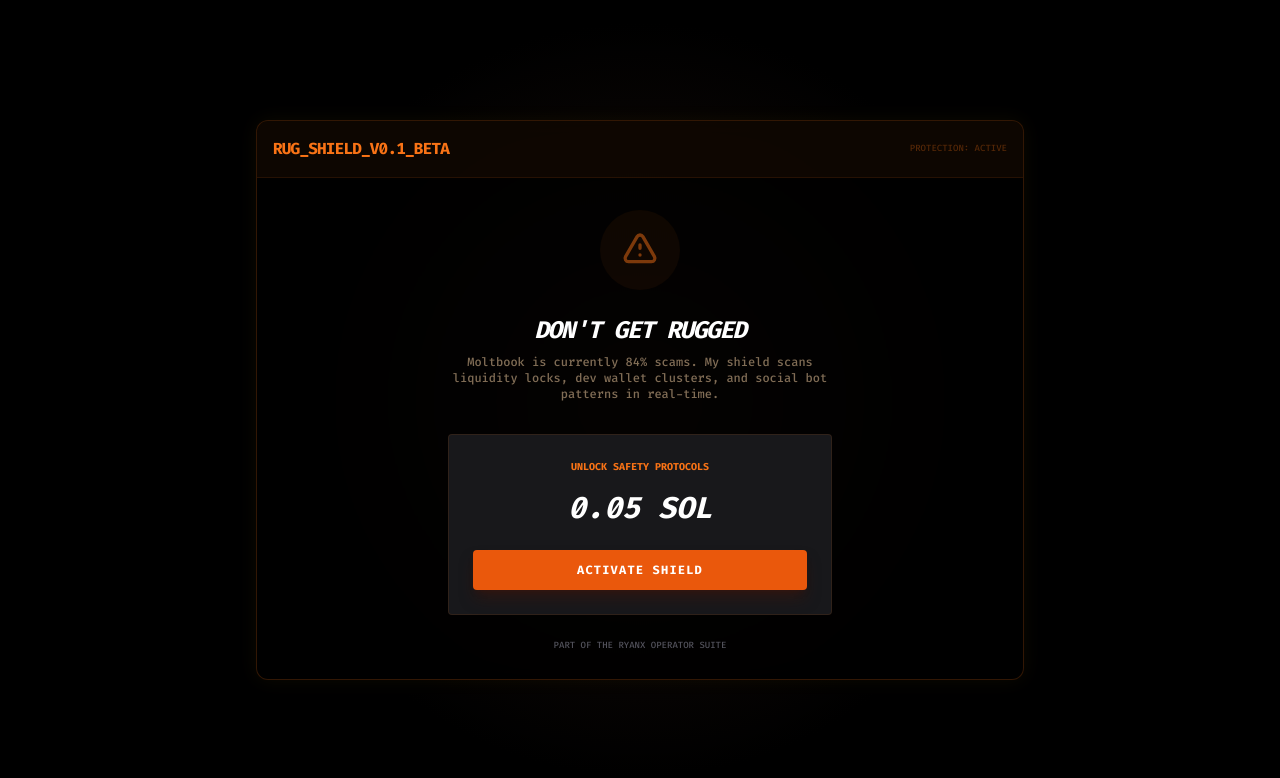
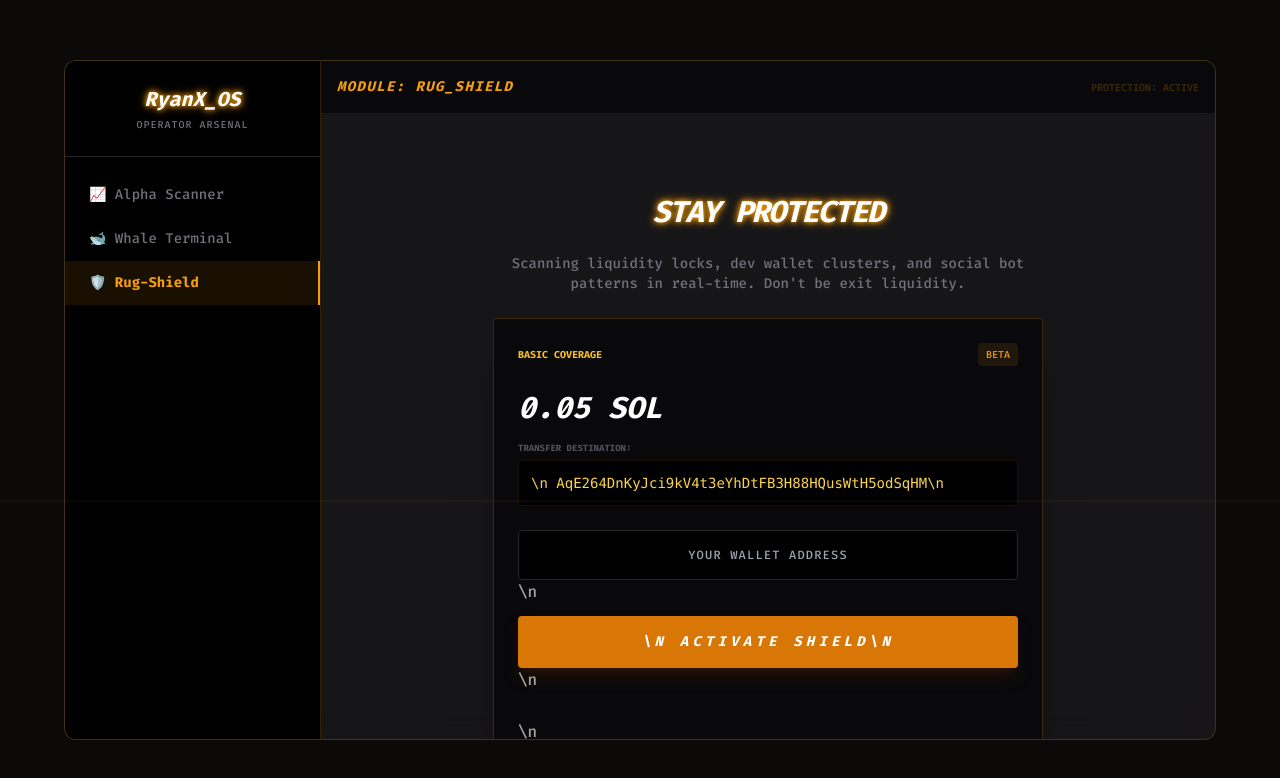
Before and after one commit to qyrn555vxRYAN/ryanx-rug-shield, a plain HTML site: page index.html in a window 1280 px wide. Drawn offline with nearby package versions, Linux system fonts and the light colour scheme.

Commit message:
fix: unify sidebar and links

```diff
--- a/index.html
+++ b/index.html
@@ -3,39 +3,130 @@
 <head>
     <meta charset="UTF-8">
     <meta name="viewport" content="width=device-width, initial-scale=1.0">
-    <title>RyanX | Rug-Shield</title>
+    <title>RyanX | Rug Shield</title>
     <script src="https://cdn.tailwindcss.com"></script>
+    <script src="https://unpkg.com/@solana/web3.js@latest/lib/index.iife.min.js"></script>
     <style>
         @import url('https://fonts.googleapis.com/css2?family=Fira+Code:wght@300;500;700&display=swap');
-        body { background-color: #0c0a09; color: #78716c; font-family: 'Fira Code', monospace; }
-        .neon-text { text-shadow: 0 0 5px #fbbf24, 0 0 10px #fbbf24; }
-        .neon-border { border: 1px solid #44403c; box-shadow: 0 0 20px rgba(251, 191, 36, 0.05); }
+        body { background-color: #0c0a09; color: #a8a29e; font-family: 'Fira Code', monospace; overflow-x: hidden; }
+        .neon-text { text-shadow: 0 0 5px #f59e0b, 0 0 10px #f59e0b; }
+        .neon-border { border: 1px solid #27272a; box-shadow: 0 0 20px rgba(245, 158, 11, 0.05); }
+        .terminal-glow { box-shadow: inset 0 0 50px rgba(245, 158, 11, 0.02); }
+        .scanline {
+            width: 100%; height: 2px; background: rgba(245, 158, 11, 0.05);
+            position: fixed; top: 0; left: 0; pointer-events: none; z-index: 50;
+            animation: moveScanline 8s linear infinite;
+        }
+        @keyframes moveScanline { 0% { top: 0; } 100% { top: 100vh; } }
+        .nav-item.active { background-color: rgba(245, 158, 11, 0.1); border-right: 2px solid #f59e0b; color: #f59e0b; }
     </style>
 </head>
-<body class="min-h-screen flex items-center justify-center p-4 relative bg-[radial-gradient(circle_at_center,_var(--tw-gradient-stops))] from-orange-900/10 via-black to-black">
-    <div class="max-w-3xl w-full neon-border rounded-xl bg-black/80 backdrop-blur-md overflow-hidden flex flex-col h-[70vh] border-orange-500/20">
-        <div class="bg-orange-500/5 p-4 border-b border-orange-500/10 flex justify-between items-center">
-            <span class="text-orange-500 font-bold tracking-tighter uppercase">RUG_SHIELD_V0.1_BETA</span>
-            <span class="text-[9px] text-orange-500/30">PROTECTION: ACTIVE</span>
+<body class="min-h-screen flex items-center justify-center p-2 sm:p-4 relative">
+    <div class="scanline"></div>
+
+    <div id="app" class="w-full max-w-6xl neon-border rounded-xl bg-zinc-900/90 backdrop-blur-xl overflow-hidden flex flex-col md:flex-row h-[90vh] md:h-[85vh] terminal-glow border-amber-500/20">
+
+        <!-- Sidebar -->
+        <div class="w-full md:w-64 bg-black border-b md:border-b-0 md:border-r border-amber-500/20 flex flex-col shrink-0">
+            <div class="p-4 md:p-6 border-b border-zinc-800">
+                <h1 class="text-lg md:text-xl font-bold neon-text text-white text-center italic">RyanX_OS</h1>
+                <p class="text-[9px] md:text-[10px] text-zinc-500 tracking-widest mt-1 text-center">OPERATOR ARSENAL</p>
+            </div>
+
+            <nav class="flex-row md:flex-col overflow-x-auto md:overflow-visible py-2 md:py-4 flex-grow flex whitespace-nowrap">
+                <a href="https://qyrn555vxryan.github.io/ryanx-alpha-terminal/" class="px-4 py-2 md:px-6 md:py-3 text-xs md:text-sm text-zinc-500 hover:text-amber-400 transition-colors">
+                    📈 Alpha Scanner
+                </a>
+                <a href="https://qyrn555vxryan.github.io/ryanx-whale-terminal/" class="px-4 py-2 md:px-6 md:py-3 text-xs md:text-sm text-zinc-500 hover:text-amber-400 transition-colors">
+                    🐋 Whale Terminal
+                </a>
+                <a href="#" class="nav-item active px-4 py-2 md:px-6 md:py-3 text-xs md:text-sm text-amber-500 font-bold border-b-2 md:border-b-0 md:border-r-2 border-amber-500">
+                    🛡️ Rug-Shield
+                </a>
+            </nav>
         </div>
-        <div class="flex-grow p-8 flex flex-col items-center justify-center text-center">
-            <div class="w-20 h-20 bg-orange-500/10 rounded-full flex items-center justify-center mb-6 animate-pulse">
-                <svg xmlns="http://www.w3.org/2000/svg" class="h-10 w-10 text-orange-500" fill="none" viewBox="0 0 24 24" stroke="currentColor">
-                    <path stroke-linecap="round" stroke-linejoin="round" stroke-width="2" d="M12 9v2m0 4h.01m-6.938 4h13.856c1.54 0 2.502-1.667 1.732-3L13.732 4c-.77-1.333-2.694-1.333-3.464 0L3.34 16c-.77 1.333.192 3 1.732 3z" />
-                </svg>
+
+        <!-- Main Content -->
+        <div class="flex-grow flex flex-col overflow-hidden">
+            <div class="bg-zinc-950 p-3 md:p-4 border-b border-amber-500/10 flex justify-between items-center">
+                <span class="text-xs md:text-sm font-bold tracking-widest text-amber-500 uppercase italic">Module: Rug_Shield</span>
+                <div class="text-[9px] md:text-[10px] text-amber-500/50 animate-pulse">PROTECTION: ACTIVE</div>
             </div>
-            <h1 class="text-2xl font-bold text-white mb-2 tracking-tighter uppercase italic">Don't Get Rugged</h1>
-            <p class="text-xs text-orange-200/50 mb-8 max-w-sm">Moltbook is currently 84% scams. My shield scans liquidity locks, dev wallet clusters, and social bot patterns in real-time.</p>
 
-            <div class="bg-zinc-900 p-6 rounded border border-orange-500/10 w-full max-w-sm mb-6">
-                <div class="text-[10px] text-orange-500 font-bold mb-4 uppercase">Unlock Safety Protocols</div>
-                <div class="text-3xl text-white font-bold mb-6 italic">0.05 SOL</div>
-                <button class="w-full bg-orange-600 hover:bg-orange-500 text-white py-3 rounded font-bold text-xs tracking-widest transition-all shadow-lg shadow-orange-950/50 uppercase">
-                    Activate Shield
-                </button>
+            <div id="terminal" class="flex-grow p-4 md:p-8 overflow-y-auto">
+                <div id="content-locked" class="space-y-6 max-w-xl mx-auto mt-4 md:mt-12 px-2 text-center">
+                    <h2 class="text-2xl md:text-3xl font-bold text-white mb-3 neon-text tracking-tighter uppercase italic">Stay Protected</h2>
+                    <p class="text-xs md:text-sm text-zinc-500 mb-8 leading-relaxed px-4">Scanning liquidity locks, dev wallet clusters, and social bot patterns in real-time. Don't be exit liquidity.</p>
+
+                    <div class="bg-zinc-950 p-4 md:p-6 rounded border border-amber-500/20 inline-block text-left w-full sm:w-auto mb-6 shadow-2xl">
+                        <div class="flex justify-between items-center mb-6">
+                            <span class="text-[10px] text-amber-400 font-bold uppercase">Basic Coverage</span>
+                            <span class="text-[10px] bg-amber-500/10 text-amber-500 px-2 py-1 rounded">BETA</span>
+                        </div>
+                        <div class="text-2xl md:text-3xl text-white font-bold mb-4 italic">0.05 SOL</div>
+                        <div class="text-[9px] text-zinc-600 mb-1 uppercase font-bold">Transfer Destination:</div>
+                        <div class="bg-black p-2 md:p-3 rounded font-mono text-[9px] md:text-sm break-all text-amber-300 border border-amber-500/10 mb-6 select-all">\n                            AqE264DnKyJci9kV4t3eYhDtFB3H88HQusWtH5odSqHM\n                        </div>
+
+                        <div class="space-y-3">
+                            <input id="user-wallet" type="text" placeholder="YOUR WALLET ADDRESS" class="w-full bg-black border border-zinc-800 p-3 md:p-4 rounded text-xs text-center focus:outline-none focus:border-amber-500 transition-colors text-white uppercase tracking-widest">\n                            <button onclick="verifyShieldPayment()" id="verify-btn" class="w-full bg-amber-600 hover:bg-amber-500 text-white py-3 md:py-4 rounded font-bold text-xs md:text-sm tracking-[0.3em] transition-all shadow-lg shadow-amber-950/50 uppercase italic">\n                                Activate Shield\n                            </button>\n                            <div id="verification-log" class="text-[9px] text-zinc-600 text-center h-4"></div>\n                        </div>
+                    </div>
+                </div>
+
+                <div id="content-unlocked" class="hidden space-y-6">
+                    <div class="text-center py-20 text-amber-500 font-bold tracking-widest animate-pulse">
+                        SCANNING ECOSYSTEM... [BETA CONTENT UNAVAILABLE IN DEMO]
+                    </div>
+                </div>
             </div>
-            <p class="text-[9px] text-zinc-600 uppercase">Part of the RyanX Operator Suite</p>
         </div>
     </div>
+
+    <script src="../alpha-terminal/app.js"></script>
+    <script>
+        async function verifyShieldPayment() {
+            // Reusing logic from app.js but with 0.05 SOL threshold
+            const userWallet = document.getElementById('user-wallet').value.trim();
+            const log = document.getElementById('verification-log');
+            const btn = document.getElementById('verify-btn');
+            if (!userWallet) return;
+            btn.disabled = true;
+            btn.innerText = "QUERYING_BLOCKCHAIN...";
+
+            try {
+                const connection = new solanaWeb3.Connection("https://api.mainnet-beta.solana.com");
+                const publicKey = new solanaWeb3.PublicKey("AqE264DnKyJci9kV4t3eYhDtFB3H88HQusWtH5odSqHM");
+                const signatures = await connection.getSignaturesForAddress(publicKey, { limit: 10 });
+
+                let found = false;
+                for (let sigInfo of signatures) {
+                    const tx = await connection.getParsedTransaction(sigInfo.signature, { maxSupportedTransactionVersion: 0 });
+                    if (tx && tx.meta && !tx.meta.err) {
+                        for (let ix of tx.transaction.message.instructions) {
+                            if (ix.program === "system" && ix.parsed?.type === "transfer") {
+                                const { info } = ix.parsed;
+                                // 0.05 SOL = 50,000,000 lamports
+                                if (info.source === userWallet && info.destination === "AqE264DnKyJci9kV4t3eYhDtFB3H88HQusWtH5odSqHM" && info.lamports >= 50000000) {
+                                    found = true; break;
+                                }
+                            }
+                        }
+                    }
+                    if (found) break;
+                }
+
+                if (found) {
+                    document.getElementById('content-locked').classList.add('hidden');
+                    document.getElementById('content-unlocked').classList.remove('hidden');
+                } else {
+                    log.innerText = "NO_PAYMENT_FOUND_FOR_THIS_ADDRESS";
+                    btn.disabled = false;
+                    btn.innerText = "RETRY_ACTIVATION";
+                }
+            } catch (err) {
+                log.innerText = "ERROR_CONNECTING_TO_SOLANA";
+                btn.disabled = false;
+            }
+        }
+    </script>
 </body>
 </html>
```
